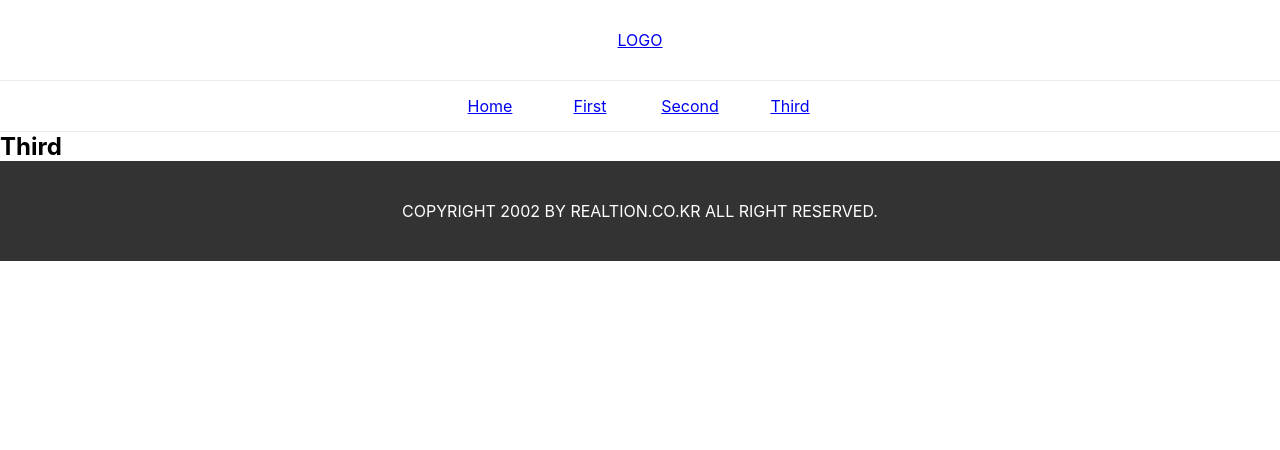
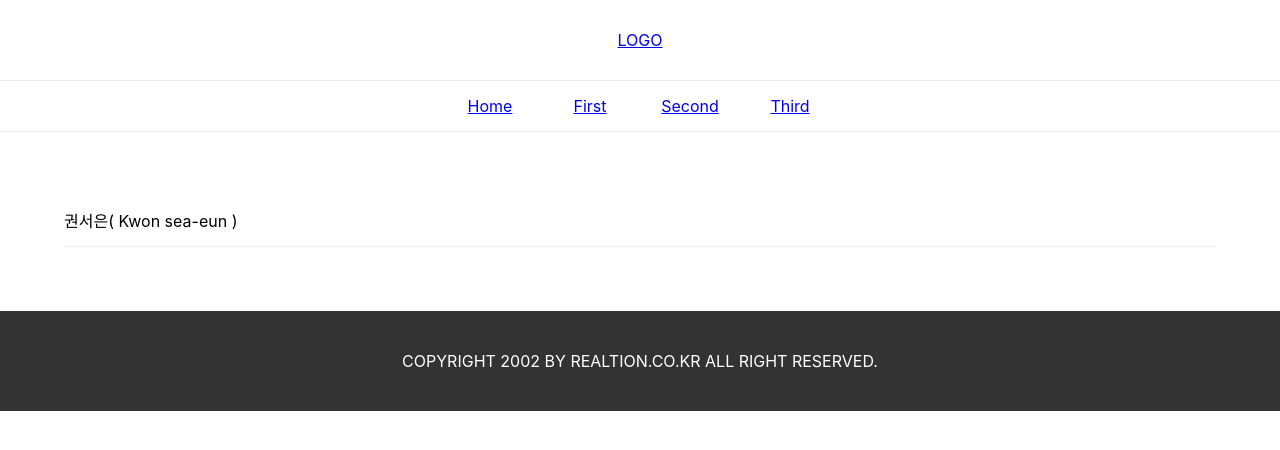
Before and after one commit to superd75/react_mk2, a React (Create React App) app: page /Third/1 in a window 1280 px wide. Shown: the top 450 px of the page. Built offline with nearby package versions, Linux system fonts and the light colour scheme.

Commit message:
[220913] Third 파라미터

```diff
--- a/src/components/Nav.js
+++ b/src/components/Nav.js
@@ -1,7 +1,12 @@
 import React from 'react';
 import { BrowserRouter as Router, Route, Switch, Link } from 'react-router-dom';
 
-import { Post, First, Second, Third} from './Post_index';
+//import { Post, First, Second, Third} from './Post_index';
+import Post from './Post';
+import First from './First';
+import Second from './Second';
+import Third from './Third';
+
 
     function Nav()
     {
@@ -12,7 +17,7 @@ import { Post, First, Second, Third} from './Post_index';
                         <li><Link to='/'>Home</Link></li>
                         <li><Link to='/First'>First</Link></li>
                         <li><Link to='/Second'>Second</Link></li>
-                        <li><Link to='/Third'>Third</Link></li>
+                        <li><Link to='/Third/1'>Third</Link></li>
                     </ul>
                 </div>
                 <div>
@@ -20,7 +25,7 @@ import { Post, First, Second, Third} from './Post_index';
                         <Route exact path='/'><Post /></Route>
                         <Route path='/First'><First /></Route>
                         <Route path='/Second'><Second /></Route>
-                        <Route path='/Third' ><Third /></Route>
+                        <Route path='/Third/:no' ><Third /></Route>
                     </Switch>
                 </div>
             </Router>
--- a/src/components/Second.js
+++ b/src/components/Second.js
@@ -4,8 +4,8 @@ import React from 'react';
     {
         const PG_NAME = <div className="post_pgtit">Second</div>
         return(
-                <div class>
-                    <h2>Second</h2>
+                <div className="post_area">
+                    { PG_NAME }
                 </div>
         );
     }
--- a/src/components/Third.js
+++ b/src/components/Third.js
@@ -1,12 +1,28 @@
-import React from 'react';
+//import React from 'react';
+import {useParams } from 'react-router-dom';
 
-    function Third ()
-    {
-        return(
-            <div>
-                <h2>Third</h2>
-            </div>
-        );
-    }
+
+         const data = {
+             1:{ name:'권서은', nickname:'Kwon sea-eun' },
+             2:{ name:'김미정', nickname:'Kim mi-sung'},
+         }
+
+        const Third = () =>
+        {
+            const params = useParams();
+            const profile = data[params.no];
+            console.log ('cehck', profile);
+            console.log ('check2', profile.name);
+
+            return(
+                <div className="post_area">
+                      {  profile ? (
+                                        <div className="post_pgtit"> { profile.name }( { profile.nickname} )</div>
+                                 ) : (
+                                        <div className="post_pgtit">존재하지 않는 이름입니다.</div>
+                                 )}
+                </div>
+            );
+        }
 
 export default Third;
```
